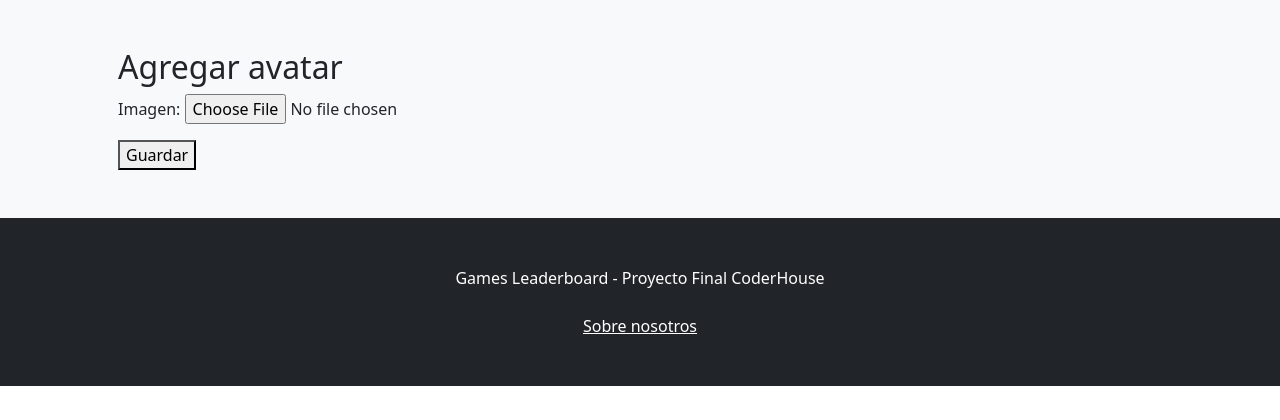
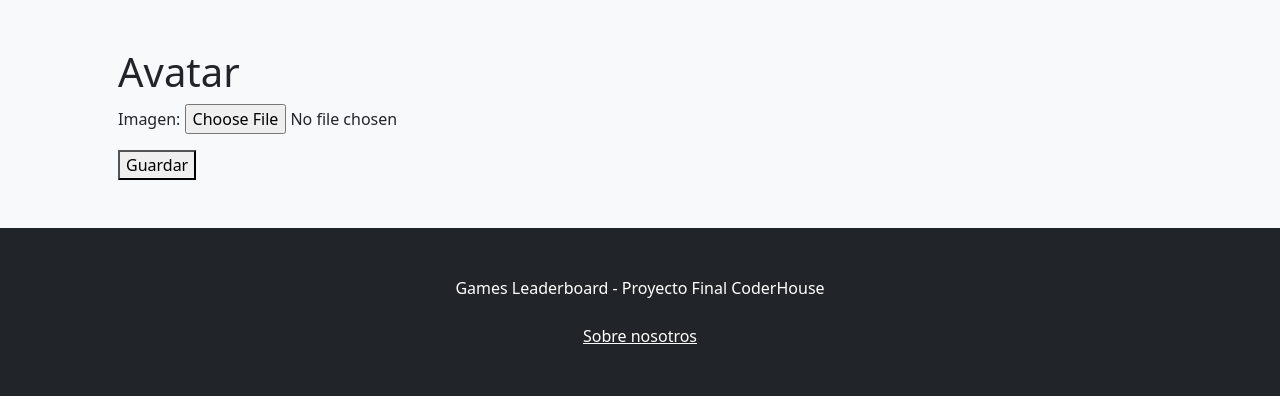
Before and after one commit to juan-alejo/ProyectoFinal, a Django app: page /app/agregaravatar/ in a window 1280 px wide. Shown: the part 56-476 px from the top of the page. Run offline with Django 4.2, Linux system fonts and the light colour scheme; a user stored in the database is signed in; some libraries are stand-ins or nearby versions.

Commit message:
agregar avatar en editar perfil

```diff
--- a/ProyectoFinalApp/models.py
+++ b/ProyectoFinalApp/models.py
@@ -34,4 +34,4 @@ class Juego(models.Model):
 class Avatar(models.Model):
 
     usuario = models.OneToOneField(User, on_delete = models.CASCADE)
-    imagen = models.ImageField(upload_to = 'avatars', blank = True, null = True)
+    imagen = models.ImageField(upload_to = 'avatars/', blank = True, null = True)
--- a/ProyectoFinalApp/templates/ProyectoFinalApp/agregarAvatar.html
+++ b/ProyectoFinalApp/templates/ProyectoFinalApp/agregarAvatar.html
@@ -6,14 +6,13 @@ Avatar - Games Leaderboard
 {% endblock %}
 
 {% block contenidoPagina %}
+
 <section class="bg-light py-5">
     <div class="container px-5">
-        <h2>Agregar avatar</h2>
+        <h1>Avatar</h1>
         <form action="" method="post" enctype="multipart/form-data">
             {% csrf_token %}
-
             {{form.as_p}}
-
             <button type="submit">Guardar</button>
         </form>
     </div>
--- a/ProyectoFinalApp/templates/ProyectoFinalApp/editarPerfil.html
+++ b/ProyectoFinalApp/templates/ProyectoFinalApp/editarPerfil.html
@@ -17,6 +17,11 @@ Editar perfil - Games Leaderboard
 
             {{form.as_p}}
 
+            <a href="{% url 'agregarAvatar' %}" class="btn btn-primary btn-sm active" role="button" aria-pressed="true">Cambiar avatar</a>
+            <br>
+            <br>
+
+
             <button type="submit">Guardar</button>
         </form>
     </div>
```
Also changed, not shown: ProyectoFinalApp/migrations/0006_alter_avatar_imagen.py (added), db.sqlite3, media/avatars/default_L7Ee73f.png (added), media/avatars/default_V6r4PAt.png (added), media/avatars/default_y1GcOmj.png (added), media/avatars/guy.png (added), media/avatars/guy_5mRJqsW.png (added), media/avatars/guy_8HDQkFI.png (added), media/avatars/guy_w28EwNO.png (added), media/avatars/woman.png (added).
